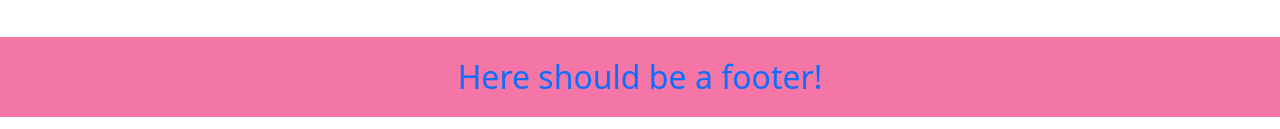
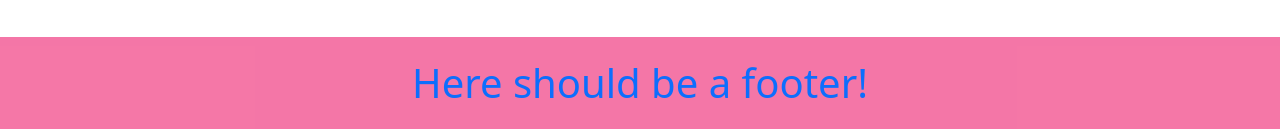
Before and after one commit to InformatikEule/InformatikEule.github.io, a plain HTML site: page index.html in a window 1280 px wide. Shown: the part 971-1100 px from the top of the page. Drawn offline with nearby package versions, Linux system fonts and the light colour scheme; a web font is replaced by a local one.

Commit message:
changed font size

```diff
--- a/index.html
+++ b/index.html
@@ -112,8 +112,7 @@
     </div>
   </main>
   <footer class="firstFooter">
-
-    <div class="byeMsg text-center fs-2 text footer mt-auto py-3"><a href="myLittleSecret.html" class="active2">Here
+    <div class="byeMsg text-center fs-1 text footer mt-auto py-3"><a href="myLittleSecret.html" class="active2">Here
         should be a footer!</a></div>
     </a>
   </footer>
```
